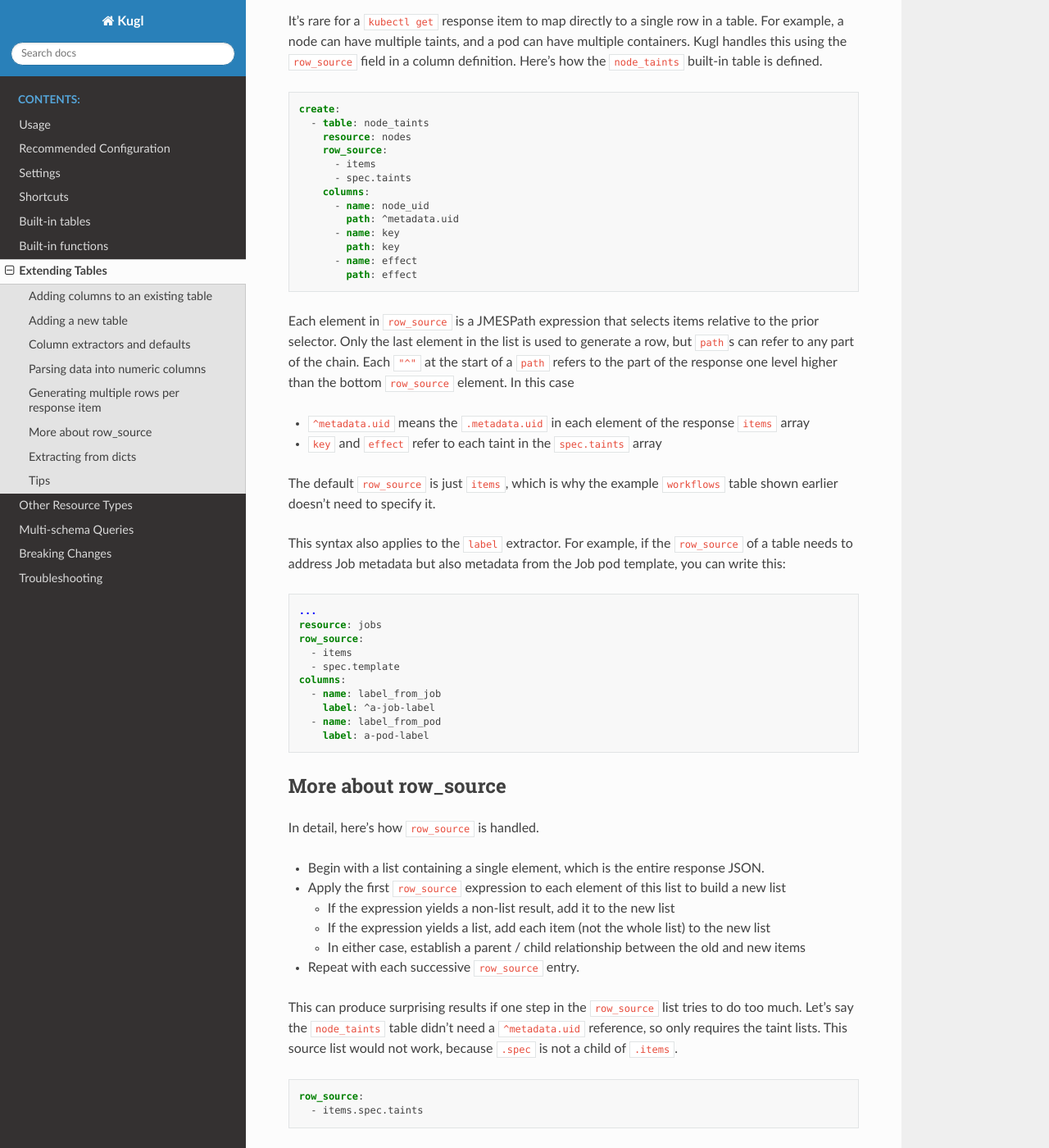
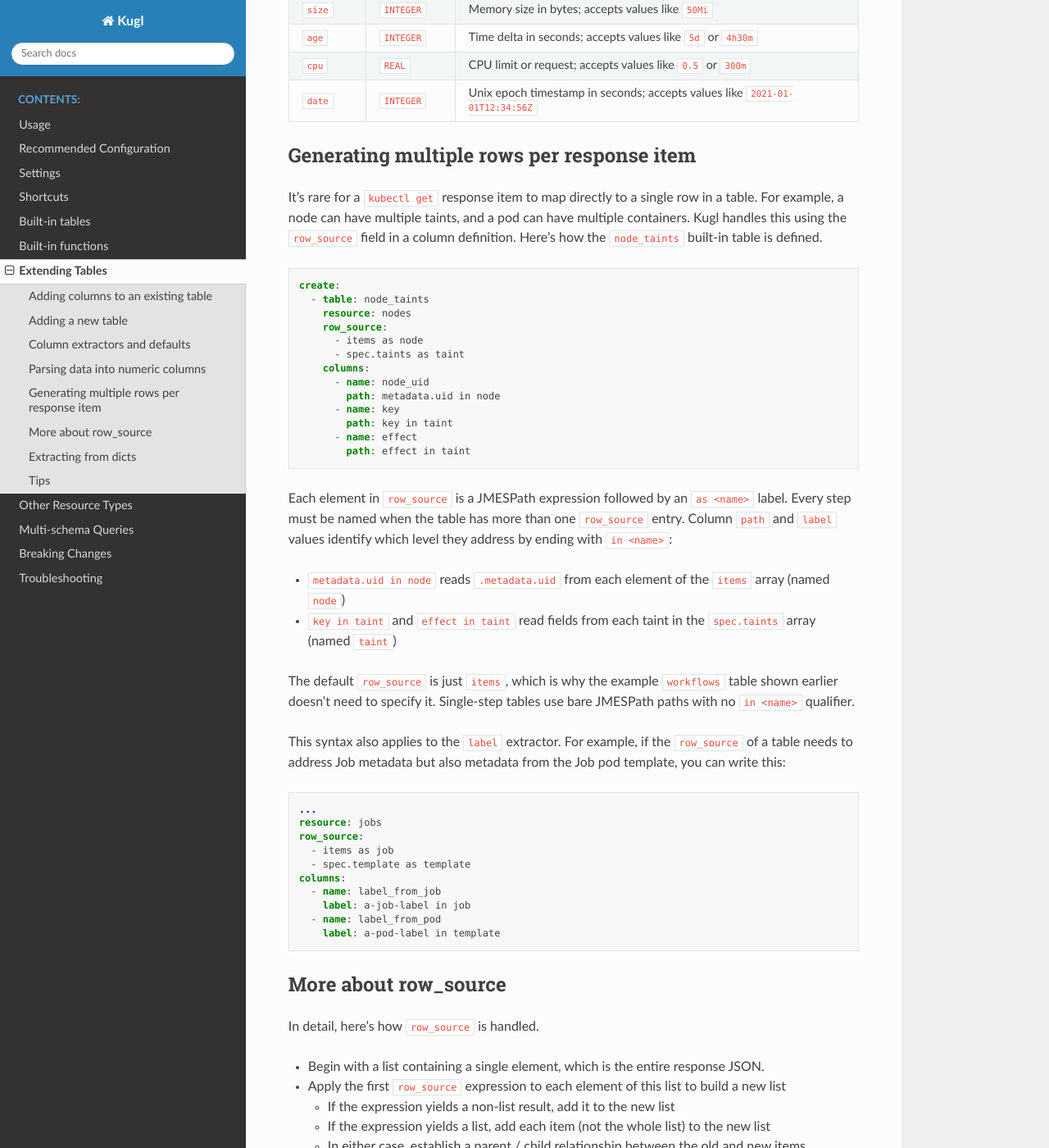
Before and after one commit to jonross/kugl, a Sphinx documentation site: the page built from docs/extending.rst, in a window 1280 px wide and 1400 px high, scrolled down 2667 px. Shown: the whole window at 82% size. Built offline with Sphinx 7.4.7 and the Read the Docs theme 3.1.0, drawn with Linux system fonts in a browser that asks for light colours; some of the changed text lies outside the part shown.

Commit message:
Update docs, examples, and CHANGELOG for named scopes and from: key
Replace ^ parent-hop syntax with as/in named scope syntax throughout
docs and CLAUDE.md; add from: auto-detection description; bump CHANGELOG
to 0.9.0.

Co-Authored-By: Claude Sonnet 4.6 <noreply@anthropic.com>

```diff
--- a/docs/extending.rst
+++ b/docs/extending.rst
@@ -85,7 +85,19 @@ Column extractors and defaults
 You've seen how the ``path`` extractor works, using JMESPath to identify
 an element in the response JSON. You can also use the ``label``
 extractor, which is a shortcut to ``metadata.labels``, and can either be
-a single string or a list of labels to check in order
+a single string or a list of labels to check in order.
+
+A third option, ``from:``, combines both: Kugl auto-detects whether a
+value is a label (matches ``domain/key`` format like
+``karpenter.sh/nodepool``) or a JMESPath expression (everything else).
+So these two column definitions are equivalent:
+
+.. code:: yaml
+
+   - name: node_pool
+     label: karpenter.sh/nodepool
+   - name: node_pool
+     from: karpenter.sh/nodepool
 
 There are some useful defaults as well:
 
@@ -152,30 +164,29 @@ a pod can have multiple containers. Kugl handles this using the
      - table: node_taints
        resource: nodes
        row_source:
-         - items
-         - spec.taints
+         - items as node
+         - spec.taints as taint
        columns:
          - name: node_uid
-           path: ^metadata.uid
+           path: metadata.uid in node
          - name: key
-           path: key
+           path: key in taint
          - name: effect
-           path: effect
+           path: effect in taint
 
-Each element in ``row_source`` is a JMESPath expression that selects
-items relative to the prior selector. Only the last element in the list
-is used to generate a row, but ``path``\ s can refer to any part of the
-chain. Each ``"^"`` at the start of a ``path`` refers to the part of the
-response one level higher than the bottom ``row_source`` element. In
-this case
+Each element in ``row_source`` is a JMESPath expression followed by an
+``as <name>`` label. Every step must be named when the table has more
+than one ``row_source`` entry. Column ``path`` and ``label`` values
+identify which level they address by ending with ``in <name>``:
 
-- ``^metadata.uid`` means the ``.metadata.uid`` in each element of the
-  response ``items`` array
-- ``key`` and ``effect`` refer to each taint in the ``spec.taints``
-  array
+- ``metadata.uid in node`` reads ``.metadata.uid`` from each element of
+  the ``items`` array (named ``node``)
+- ``key in taint`` and ``effect in taint`` read fields from each taint
+  in the ``spec.taints`` array (named ``taint``)
 
 The default ``row_source`` is just ``items``, which is why the example
-``workflows`` table shown earlier doesn't need to specify it.
+``workflows`` table shown earlier doesn't need to specify it. Single-step
+tables use bare JMESPath paths with no ``in <name>`` qualifier.
 
 This syntax also applies to the ``label`` extractor. For example, if the
 ``row_source`` of a table needs to address Job metadata but also
@@ -186,13 +197,13 @@ metadata from the Job pod template, you can write this:
      ...
      resource: jobs
      row_source:
-       - items
-       - spec.template
+       - items as job
+       - spec.template as template
      columns:
        - name: label_from_job
-         label: ^a-job-label
+         label: a-job-label in job
        - name: label_from_pod
-         label: a-pod-label
+         label: a-pod-label in template
 
 More about row_source
 ~~~~~~~~~~~~~~~~~~~~~
@@ -213,8 +224,8 @@ In detail, here's how ``row_source`` is handled.
 - Repeat with each successive ``row_source`` entry.
 
 This can produce surprising results if one step in the ``row_source``
-list tries to do too much. Let's say the ``node_taints`` table didn't
-need a ``^metadata.uid`` reference, so only requires the taint lists.
+list tries to do too much. Let's say the ``node_taints`` table only
+needed the taint lists, with no reference to node metadata.
 This source list would not work, because ``.spec`` is not a child of
 ``.items``.
 
```
Also changed, not shown: CHANGELOG.md (+9 -0 lines), CLAUDE.md (+8 -7 lines), docs/multi.rst (+7 -7 lines), docs/resources.rst (+5 -7 lines).
